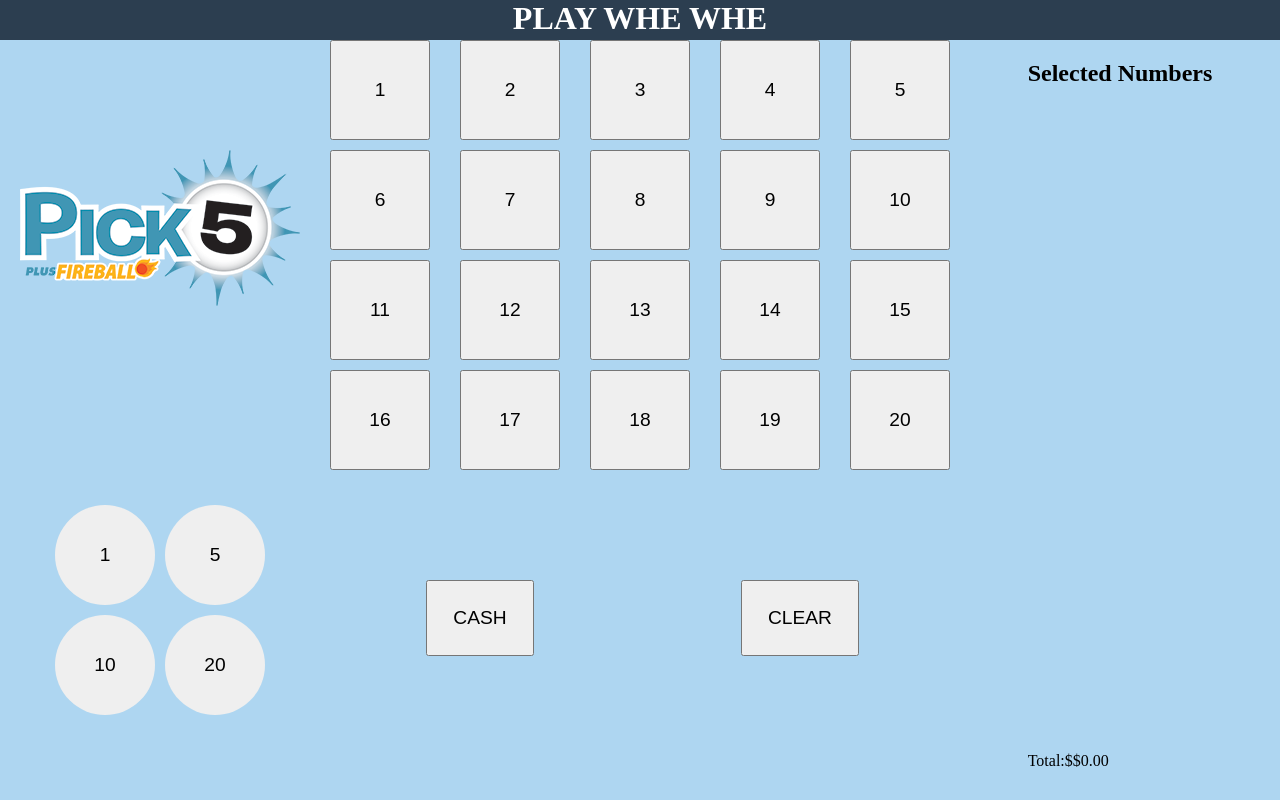
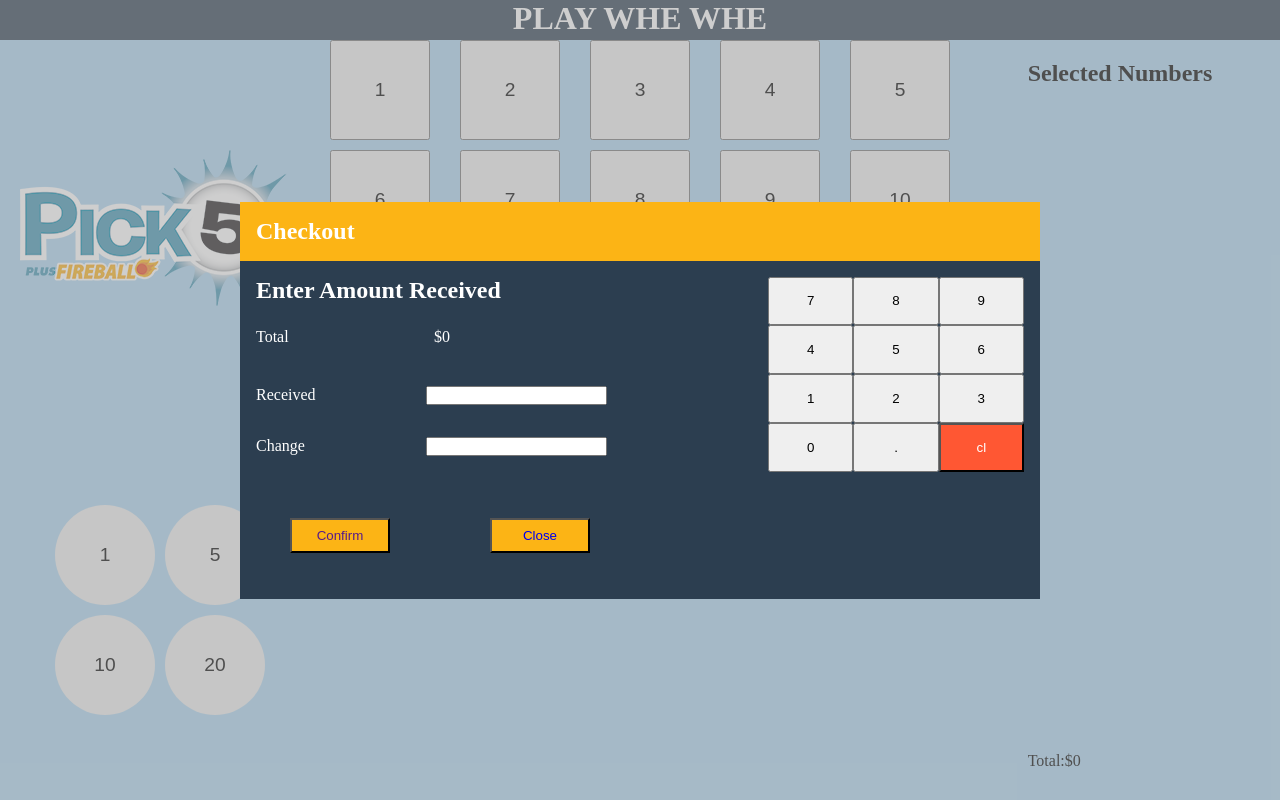
Before and after one commit to LukeBF/Whe-Whe, a React (Create React App) app: page /cash in a window 1280 px wide. Built offline with nearby package versions, Linux system fonts and the light colour scheme.

Commit message:
Added React router dom and cash out page

```diff
--- a/package.json
+++ b/package.json
@@ -8,6 +8,7 @@
     "@testing-library/user-event": "^12.8.3",
     "react": "^17.0.2",
     "react-dom": "^17.0.2",
+    "react-router-dom": "^5.3.0",
     "react-scripts": "4.0.3",
     "web-vitals": "^1.1.2"
   },
--- a/src/assets/css/App.css
+++ b/src/assets/css/App.css
@@ -2,6 +2,10 @@
   margin: 0;
   padding: 0;
   box-sizing: border-box;
+}
+
+.hide {
+  display: none;
 }
 
 .main-header {
@@ -75,3 +79,80 @@
   padding: 25px;
   font-size: 1.2rem;
 }
+
+/* MODAL */
+.modal {
+  position: absolute;
+  top: 0;
+  left: 0;
+  height: 100vh;
+  width: 100%;
+  z-index: 1;
+  background-color: rgba(158, 158, 158, 0.5);
+  display: grid;
+  grid-template-columns: 1fr;
+  align-items: center;
+}
+
+.modal-container {
+  width: 800px;
+  margin: 0 auto;
+  background-color: var(--secondary-bg-color);
+  color: var(--secondary-font-color);
+}
+
+.modal-header {
+  background-color: var(--highlight-color);
+  padding: 1rem;
+}
+
+.modal-content {
+  padding: 1rem;
+}
+
+.form-wrapper {
+  max-width: 400px;
+  width: 100%;
+}
+
+.form-wrapper > div {
+  width: 100%;
+  padding: 1rem 0;
+}
+
+.input-field > label {
+  width: 170px;
+  display: inline-block;
+}
+
+.input-field > div {
+  padding: 0.5rem;
+  display: inline-block;
+}
+
+/* .input {
+  padding: 0.5rem;
+} */
+
+#clear-num-pad {
+  background-color: var(--secondary-highlight-color);
+  color: var(--secondary-font-color);
+}
+
+.check-out-btns {
+  width: 400px;
+  justify-items: center;
+}
+
+.check-out-btns > div {
+  width: 100%x;
+  padding: 30px;
+}
+
+.check-out-btns > div > button {
+  width: 100px;
+  padding: 0.5rem;
+  margin-bottom: 1rem;
+  background-color: var(--highlight-color);
+  color: var(--primary-font-color);
+}
--- a/src/assets/css/Utilities.css
+++ b/src/assets/css/Utilities.css
@@ -7,6 +7,13 @@
 
   --primary-btn-color: #d5d8dc;
   --action-btns: #f1c40f;
+
+  --highlight-color: #fcb415;
+  --secondary-highlight-color: #ff5733;
+}
+
+a {
+  text-decoration: none;
 }
 
 .grid {
@@ -44,3 +51,12 @@
 .grid-row-5 {
   grid-template-rows: repeat(5, 1fr);
 }
+
+/* MODAL GRIDS */
+.grid-col-2-modal {
+  grid-template-columns: 2fr 1fr;
+}
+
+.grid-col-3-modal {
+  grid-template-columns: repeat(3, 1fr);
+}
--- a/src/components/ActionButtons.js
+++ b/src/components/ActionButtons.js
@@ -1,4 +1,5 @@
 import React from 'react'
+import {Link} from 'react-router-dom'
 
 import SelectedNumbersContext from '../context/SelectedNumbersContext'
 import BetValueContext from '../context/BetValueContext'
@@ -16,13 +17,12 @@ const ActionButtons = () => {
         const BET_TOTAL = "0.00"
         setSelectedNumbers(clearedSelectedNumbers)
         setBetValue(BET_TOTAL)
-
     }
 
     return (
         <>
-            <button>CASH</button>
-            <button onClick={clearSelected}>CLEAR</button>
+            <Link to="/cash">CASH</Link>
+            <Link to="" onClick={clearSelected}>CLEAR</Link>
         </>
     )
 }
--- a/src/components/App.js
+++ b/src/components/App.js
@@ -1,8 +1,17 @@
 import React from 'react'
 import {useState} from 'react'
 
+// Router
+import {
+  BrowserRouter as Router,
+  Switch,
+  Route,
+  Link
+} from "react-router-dom";
+
 // Components
 import HomePage from '../pages/HomePage'
+import CashOutPage from '../pages/CashOutPage'
 
 // CSS
 import '../assets/css/App.css'
@@ -18,6 +27,8 @@ const App = () => {
 
     const TOTAL_NUMBERS = 20
     // const CURRENCY_BTNS = 4
+
+    const BET_AMT = 0
 
     let numberBtnsArr = []
     // let currencyBtnsArr = []
@@ -36,7 +47,7 @@ const App = () => {
 
     const [numberBtns, setNumberBtns] = useState(numberBtnsArr)
     const [selectedNumbers, setSelectedNumbers] = useState([])
-    const [betValue, setBetValue] = useState("$0.00")
+    const [betValue, setBetValue] = useState(BET_AMT)
     const [currencyValues, setCurrencyValues] = useState([
       {
         value: 1
@@ -55,15 +66,34 @@ const App = () => {
 
   return (
     <div>
+      <Router>
         <NumbersContext.Provider value={{numberBtns,setNumberBtns}}>
+        <SelectedNumbersContext.Provider value={{selectedNumbers,setSelectedNumbers}}>
+        <BetValueContext.Provider value={{betValue,setBetValue}}>
+        <CurrencyValuesContext.Provider value={{currencyValues,setCurrencyValues}}>
+          <Switch>
+              <Route exact path="/">
+                  <HomePage />
+              </Route>
+              <Route path="/cash">
+                  <CashOutPage />
+              </Route>
+          </Switch>
+        </CurrencyValuesContext.Provider>
+        </BetValueContext.Provider>
+        </SelectedNumbersContext.Provider>
+        </NumbersContext.Provider>
+      </Router>
+        {/* <NumbersContext.Provider value={{numberBtns,setNumberBtns}}>
           <SelectedNumbersContext.Provider value={{selectedNumbers,setSelectedNumbers}}>
             <BetValueContext.Provider value={{betValue,setBetValue}}>
-              <CurrencyValuesContext.Provider value={{currencyValues,setCurrencyValues}}>
-                <HomePage />
-              </CurrencyValuesContext.Provider>
+              <CurrencyValuesContext.Provider value={{currencyValues,setCurrencyValues}}> */}
+                {/* <HomePage /> */}
+                {/* <CashOutPage /> */}
+              {/* </CurrencyValuesContext.Provider>
             </BetValueContext.Provider>
           </SelectedNumbersContext.Provider>
-        </NumbersContext.Provider>
+        </NumbersContext.Provider>   */}
     </div>
   )
 }
--- a/src/components/CurrencyButtons.js
+++ b/src/components/CurrencyButtons.js
@@ -11,10 +11,9 @@ const CurrencyButtons = (props) => {
     const addCashBet = (e) => {
 
         const cashValue = parseInt(e.target.value)
+        const newBetAmt = betValue + cashValue
+        setBetValue(newBetAmt)
 
-        const newCashValue = parseInt(cashValue + betValue)
-
-        setBetValue(newCashValue)
     }
 
     return (
--- a/src/components/Modal.js
+++ b/src/components/Modal.js
@@ -1,9 +1,70 @@
-import React from 'react'
+import React,{useContext} from 'react'
+import BetValueContext from '../context/BetValueContext'
 
 const Modal = () => {
+
+    const {betValue, setBetValue} = useContext(BetValueContext)
+
     return (
-        <div>
+        <div className="modal">
+            <div className="modal-container">
+                <div className="modal-header">
+                    <h2>Checkout</h2>
+                </div>
 
+                <div className="modal-content grid grid-col-2-modal">
+
+                    {/* Left side of modal */}
+                    <div>
+                        <h2>Enter Amount Received</h2>
+
+                        {/*  Form to enter dollar amounts */}
+                        <form className="form-wrapper grid">
+                            <div className="input-field">
+                                <label>Total</label>
+                                <div>${betValue}</div>
+                            </div>
+                            <div className="input-field">
+                                <label>Received</label>
+                                <input type="text" className="input" />
+                            </div>
+                            <div className="input-field">
+                                <label>Change</label>
+                                <input type="text" className="input" />
+                            </div>
+                        </form>
+                    </div>
+
+                    {/* Right side of modal */}
+                    <div className="number-pad grid grid-col-3-modal">
+                        <button>7</button>
+                        <button>8</button>
+                        <button>9</button>
+                        <button>4</button>
+                        <button>5</button>
+                        <button>6</button>
+                        <button>1</button>
+                        <button>2</button>
+                        <button>3</button>
+                        <button>0</button>
+                        <button>.</button>
+                        <button id="clear-num-pad">cl</button>
+                    </div>
+                </div>
+
+                <div className="check-out-btns grid grid-col-2">
+                    <div>
+                        <button>
+                            <a href="">Confirm</a>
+                        </button>
+                    </div>
+                    <div>
+                        <button>
+                            <a href="/">Close</a>
+                        </button>
+                    </div>
+                </div>
+            </div>
         </div>
     )
 }
--- a/src/components/SelectedNumbersHolder.js
+++ b/src/components/SelectedNumbersHolder.js
@@ -18,7 +18,7 @@ const SelectedNumbersHolder = () => {
                     <SelectedNumberItems key={number.id} id={number.id} label={number.label}/>
                 ))}
             </div>
-            {/* <p>Total:{updatedBetValue}</p> */}
+
             <p>Total:${betValue}</p>
         </>
     )
--- /dev/null
+++ b/src/pages/CashOutPage.js
@@ -0,0 +1,14 @@
+import React from 'react'
+import Modal from '../components/Modal'
+import HomePage from './HomePage'
+
+const CashOutPage = () => {
+    return (
+        <div>
+            <HomePage />
+            <Modal />
+        </div>
+    )
+}
+
+export default CashOutPage
--- a/src/pages/HomePage.js
+++ b/src/pages/HomePage.js
@@ -5,6 +5,7 @@ import NumberButtonsHolder from '../components/NumberButtonsHolder'
 import ActionButtons from '../components/ActionButtons'
 import SelectedNumbersHolder from '../components/SelectedNumbersHolder'
 import GameLogo from '../assets/img/pick-5.png'
+import Modal from '../components/Modal'
 
 import CurrencyValuesContext from '../context/CurrencyValuesContext'
 import {useContext} from 'react'
@@ -54,6 +55,10 @@ const HomePage = () => {
                     <h2>Selected Numbers</h2>
                     <SelectedNumbersHolder />
                 </section>
+
+                <div className="hide">
+                    <Modal />
+                </div>
             </main>
         </div>
     )
```
Also changed, not shown: 1 other file (tests, documents, lock files or other folders).
